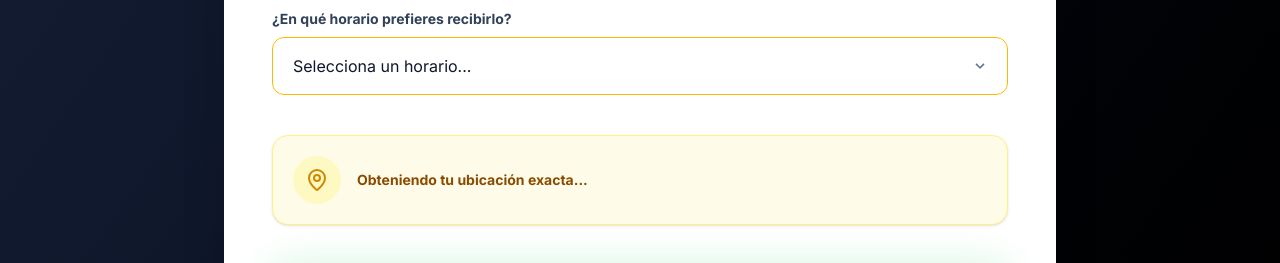
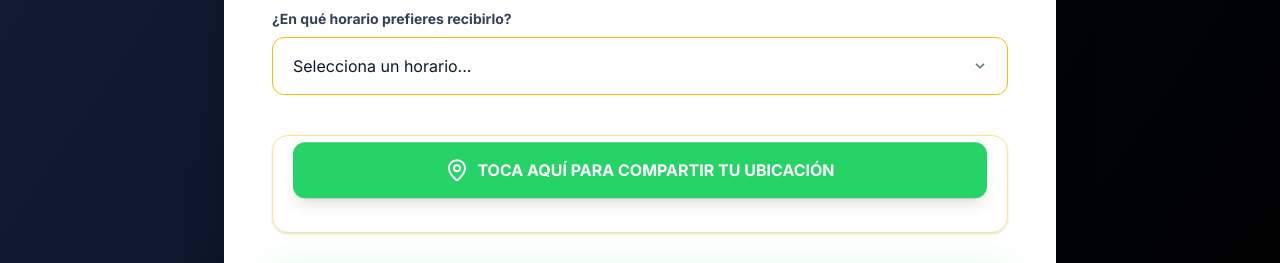
Before and after one commit to Ferja123/curcuma, a React (Vite) app: page / in a window 1280 px wide. Shown: the part 5560-5823 px from the top of the page. Built offline with nearby package versions, Linux system fonts and the light colour scheme; no server answers; a web font is replaced by a local one.

Commit message:
feat: user-initiated GPS request on button click

```diff
--- a/src/App.tsx
+++ b/src/App.tsx
@@ -94,21 +94,7 @@ export default function LandingPage() {
     return () => window.removeEventListener('scroll', handleScroll);
   }, []);
 
-  // Auto-request location when form comes into view
-  useEffect(() => {
-    const formEl = document.getElementById('formulario-compra');
-    if (!formEl) return;
-    const observer = new IntersectionObserver(
-      ([entry]) => {
-        if (entry.isIntersecting && geoStatus === 'idle') {
-          requestLocation();
-        }
-      },
-      { threshold: 0.1 }
-    );
-    observer.observe(formEl);
-    return () => observer.disconnect();
-  }, [geoStatus]);
+
 
   useEffect(() => {
     AOS.init({
@@ -839,8 +825,9 @@ export default function LandingPage() {
                   geoStatus === 'granted' ? 'bg-green-50 border-green-200 text-green-800' :
                   geoStatus === 'loading' ? 'bg-yellow-50 border-yellow-200 text-yellow-800' :
                   geoStatus === 'denied' ? 'bg-orange-50 border-orange-200 text-orange-800' :
-                  'bg-amber-50 border-amber-200 text-amber-800'
+                  'bg-white border-amber-200 text-amber-800'
                 }`}>
+                  {geoStatus !== 'idle' && (
                     <div className={`w-12 h-12 rounded-full flex items-center justify-center shrink-0 ${
                       geoStatus === 'granted' ? 'bg-green-100 text-green-600' :
                       geoStatus === 'loading' ? 'bg-yellow-100 text-yellow-600' :
@@ -849,6 +836,7 @@ export default function LandingPage() {
                     }`}>
                       <MapPin className="w-6 h-6" />
                     </div>
+                  )}
                   <div className="flex-1">
                     {geoStatus === 'granted' && userCoords ? (
                       <>
@@ -858,11 +846,13 @@ export default function LandingPage() {
                     ) : geoStatus === 'loading' ? (
                       <h4 className="text-sm font-bold">Obteniendo tu ubicación exacta...</h4>
                     ) : geoStatus === 'denied' ? (
-                      <button type="button" onClick={requestLocation} className="text-sm font-bold underline hover:opacity-80 transition-opacity text-left">
-                        Toca aquí para compartir tu ubicación (ayuda al repartidor)
+                      <button type="button" onClick={requestLocation} className="text-sm font-bold underline hover:opacity-80 transition-opacity text-left text-orange-700">
+                        ⚠️ Permiso denegado. Toca aquí para reintentar o actívalo en tu navegador.
                       </button>
                     ) : (
-                      <h4 className="text-sm font-bold">Tu ubicación se solicitará automáticamente</h4>
+                      <button type="button" onClick={requestLocation} className="w-full bg-[#25D366] hover:bg-[#20bd5a] text-white font-black py-4 px-4 rounded-xl shadow-lg transition-all active:scale-95 text-sm md:text-base flex items-center justify-center gap-2 animate-bounce">
+                        <MapPin className="w-6 h-6"/> TOCA AQUÍ PARA COMPARTIR TU UBICACIÓN
+                      </button>
                     )}
                   </div>
                 </div>
```
Lines whose indentation alone changed are shown as unchanged.
